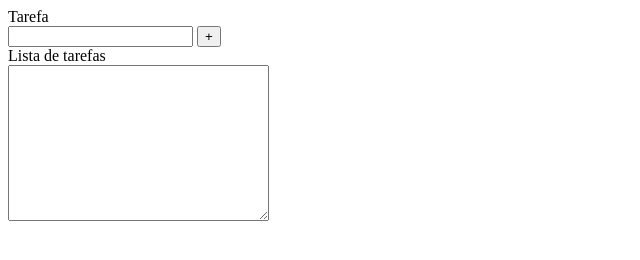
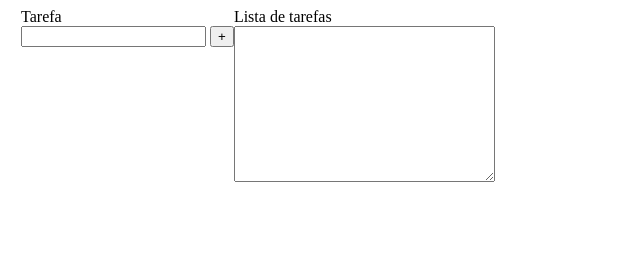
Before and after one commit to wanderleiscarmo/todo-list, a plain HTML site: page index.html in a window 1280 px wide. Shown: the whole page, without its empty margins (0-640 px from the left). Drawn offline with Linux system fonts and the light colour scheme.

Commit message:
Primeiro commit

```diff
--- a/css/style.css
+++ b/css/style.css
@@ -0,0 +1,5 @@
+.box-main{
+    display: flex;
+    justify-content: center;
+    width: 500px;
+}
--- a/index.html
+++ b/index.html
@@ -1,13 +1,19 @@
 <!DOCTYPE html>
 <html lang="en">
+
 <head>
     <meta charset="UTF-8">
     <meta name="viewport" content="width=device-width, initial-scale=1.0">
     <title>Todo List</title>
 
+    <link rel="stylesheet" href="css/style.css">
+
     <script src="js/app.js"></script>
 </head>
+
 <body>
+
+    <div class="box-main">
         <div>
             <label for="">Tarefa</label><br>
             <input type="text" id="tarefa">
@@ -16,9 +22,9 @@
         </div>
         <div>
             <label for="">Lista de tarefas</label><br>
-        <textarea name="lista-tarefas"
-                  id="lista-tarefas"
-                  cols="30" rows="10"></textarea>
+            <textarea name="lista-tarefas" id="lista-tarefas" cols="30" rows="10"></textarea>
+        </div>
     </div>
 </body>
+
 </html>
```
Lines whose indentation alone changed are shown as unchanged.
